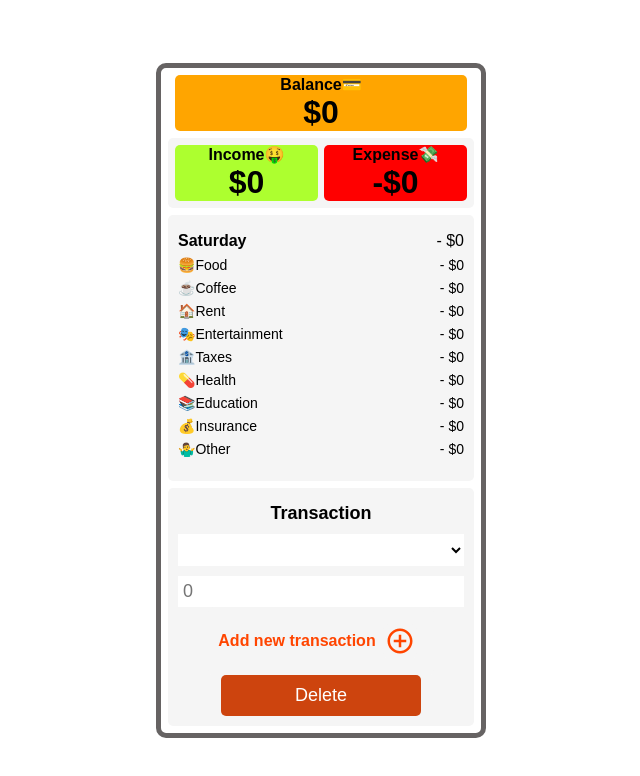
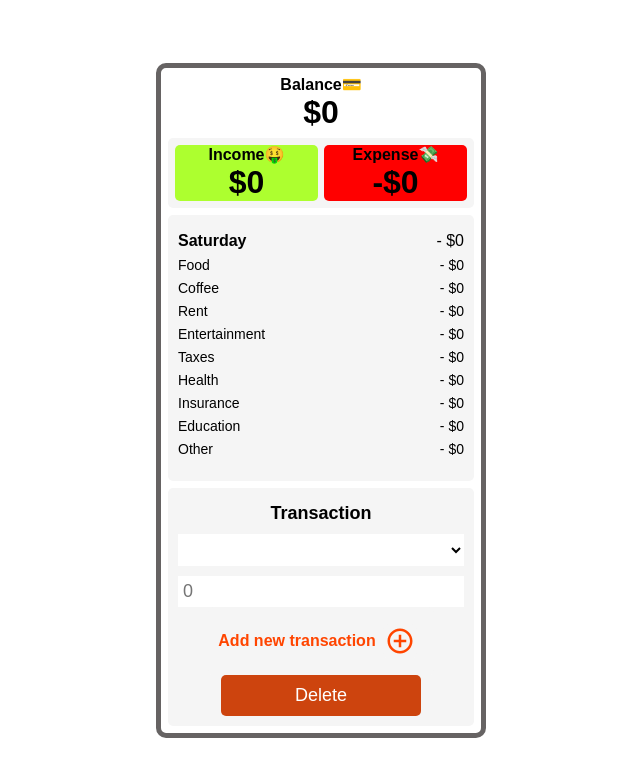
Before and after one commit to jozefkubis/budget-app, a React (Create React App) app: page / in a window 1280 px wide. Shown: the top 776 px of the page, without its empty margins (319-959 px from the left). Built offline with nearby package versions, Linux system fonts and the light colour scheme.

Commit message:
Kod skrateny pomocou Chat-GPT

```diff
--- a/src/App.js
+++ b/src/App.js
@@ -6,83 +6,41 @@ export default function App() {
   const [balance, setBalance] = useState(0)
   const [income, setIncome] = useState(0)
   const [expense, setExpense] = useState(0)
-
-  const [food, setFood] = useState(0)
-  const [coffee, setCoffee] = useState(0)
-  const [rent, setRent] = useState(0)
-  const [entertainment, setEntertainment] = useState(0)
-  const [taxes, setTaxes] = useState(0)
-  const [health, setHealth] = useState(0)
-  const [insurance, setInsurance] = useState(0)
-  const [education, setEducation] = useState(0)
-  const [other, setOther] = useState(0)
+  const [categories, setCategories] = useState({
+    food: 0,
+    coffee: 0,
+    rent: 0,
+    entertainment: 0,
+    taxes: 0,
+    health: 0,
+    insurance: 0,
+    education: 0,
+    other: 0,
+  })
 
   const [cost, setCost] = useState("")
   const [sortBy, setSortBy] = useState("")
-
-  const [date, setDate] = useState("")
+  // const [date, setDate] = useState("")
 
   //MARK: useEffect
   useEffect(() => {
     const loadLocalStorage = () => {
-      const incomeFromLocalStorage = localStorage.getItem("income")
-      const expenseFromLocalStorage = localStorage.getItem("expense")
-      const foodFromLocalStorage = localStorage.getItem("food")
-      const coffeeFromLocalStorage = localStorage.getItem("coffee")
-      const rentFromLocalStorage = localStorage.getItem("rent")
-      const educationFromLocalStorage = localStorage.getItem("education")
-      const entertainmentFromLocalStorage =
-        localStorage.getItem("entertainment")
-      const taxesFromLocalStorage = localStorage.getItem("taxes")
-      const healthFromLocalStorage = localStorage.getItem("health")
-      const insuranceFromLocalStorage = localStorage.getItem("insurance")
-      const otherFromLocalStorage = localStorage.getItem("other")
+      const storedIncome = localStorage.getItem("income")
+      const storedExpense = localStorage.getItem("expense")
+      const storedCategories = JSON.parse(localStorage.getItem("categories"))
 
-      incomeFromLocalStorage && setIncome(Number(incomeFromLocalStorage))
-      expenseFromLocalStorage && setExpense(Number(expenseFromLocalStorage))
-      foodFromLocalStorage && setFood(Number(foodFromLocalStorage))
-      coffeeFromLocalStorage && setCoffee(Number(coffeeFromLocalStorage))
-      rentFromLocalStorage && setRent(Number(rentFromLocalStorage))
-      educationFromLocalStorage &&
-        setEducation(Number(educationFromLocalStorage))
-      entertainmentFromLocalStorage &&
-        setEntertainment(Number(entertainmentFromLocalStorage))
-      taxesFromLocalStorage && setTaxes(Number(taxesFromLocalStorage))
-      healthFromLocalStorage && setHealth(Number(healthFromLocalStorage))
-      insuranceFromLocalStorage &&
-        setInsurance(Number(insuranceFromLocalStorage))
-      otherFromLocalStorage && setOther(Number(otherFromLocalStorage))
+      storedIncome && setIncome(Number(storedIncome))
+      storedExpense && setExpense(Number(storedExpense))
+      storedCategories && setCategories(storedCategories)
     }
     loadLocalStorage()
   }, [])
-
-  //MARK: Functions
-
-  const dayOfWeek = [
-    "Sunday",
-    "Monday",
-    "Tuesday",
-    "Wednesday",
-    "Thursday",
-    "Friday",
-    "Saturday",
-  ]
-
-  const day = dayOfWeek[new Date().getDay()]
 
   //MARK: handleOnClick
   function handleOnClick() {
     let newIncome = income
     let newExpense = expense
-    let newCoffee = coffee
-    let newFood = food
-    let newRent = rent
-    let newEducation = education
-    let newEntertainment = entertainment
-    let newTaxes = taxes
-    let newHealth = health
-    let newInsurance = insurance
-    let newOther = other
+    const newCategories = { ...categories }
 
     if (sortBy === "income") {
       newIncome += Number(cost)
@@ -92,67 +50,27 @@ export default function App() {
       setExpense(newExpense)
     }
 
-    if (sortBy === "coffee") {
-      newCoffee += Number(cost)
-      setCoffee(newCoffee)
-    } else if (sortBy === "food") {
-      newFood += Number(cost)
-      setFood(newFood)
-    } else if (sortBy === "rent") {
-      newRent += Number(cost)
-      setRent(newRent)
-    } else if (sortBy === "education") {
-      newEducation += Number(cost)
-      setEducation(newEducation)
-    } else if (sortBy === "entertainment") {
-      newEntertainment += Number(cost)
-      setEntertainment(newEntertainment)
-    } else if (sortBy === "taxes") {
-      newTaxes += Number(cost)
-      setTaxes(newTaxes)
-    } else if (sortBy === "other") {
-      newOther += Number(cost)
-      setOther(newOther)
-    } else if (sortBy === "health") {
-      newHealth += Number(cost)
-      setHealth(newHealth)
-    } else if (sortBy === "insurance") {
-      newInsurance += Number(cost)
-      setInsurance(newInsurance)
-    }
     sortBy === "" && alert("Please select a category")
+
+    // if (newCategories[sortBy] !== undefined) {
+    //   newCategories[sortBy] += Number(cost)
+    //   setCategories(newCategories)
+    // } else {
+    //   alert("Please select a category")
+    //   return
+    // }
 
     setCost("")
 
     localStorage.setItem("income", JSON.stringify(newIncome))
     localStorage.setItem("expense", JSON.stringify(newExpense))
-    localStorage.setItem("food", JSON.stringify(newFood))
-    localStorage.setItem("coffee", JSON.stringify(newCoffee))
-    localStorage.setItem("rent", JSON.stringify(newRent))
-    localStorage.setItem("entertainment", JSON.stringify(newEntertainment))
-    localStorage.setItem("education", JSON.stringify(newEducation))
-    localStorage.setItem("taxes", JSON.stringify(newTaxes))
-    localStorage.setItem("other", JSON.stringify(newOther))
-    localStorage.setItem("health", JSON.stringify(newHealth))
-    localStorage.setItem("insurance", JSON.stringify(newInsurance))
+    localStorage.setItem("categories", JSON.stringify(newCategories))
   }
 
   return (
     <div className="app">
       <Balance balance={balance} income={income} expense={expense} />
-      <Today
-        food={food}
-        coffee={coffee}
-        rent={rent}
-        entertainment={entertainment}
-        health={health}
-        insurance={insurance}
-        other={other}
-        taxes={taxes}
-        education={education}
-        day={day}
-      />
-
+      <Today categories={categories} />
       <Add
         cost={cost}
         setCost={setCost}
@@ -162,15 +80,7 @@ export default function App() {
         setIncome={setIncome}
         setExpense={setExpense}
         setBalance={setBalance}
-        setFood={setFood}
-        setCoffee={setCoffee}
-        setRent={setRent}
-        setEntertainment={setEntertainment}
-        setEducation={setEducation}
-        setTaxes={setTaxes}
-        setOther={setOther}
-        setHealth={setHealth}
-        setInsurance={setInsurance}
+        setCategories={setCategories}
       />
     </div>
   )
@@ -178,34 +88,22 @@ export default function App() {
 
 //MARK: Components
 
-//MARK: RealTime
-
-//MARK: Balnce
+//MARK: Balance
 function Balance({ balance, income, expense }) {
   let totalBalance = balance + income - expense
 
-  if (totalBalance < 0) {
-    return (
-      <div className="balance-container">
-        <div style={{ backgroundColor: "red" }} className="balance">
-          <h4 style={{ color: "white" }}>Balance💳</h4>
-          <h1 style={{ color: "white" }}>${totalBalance}</h1>
-        </div>
-        <div className="income-expense">
-          <Income income={income} />
-          <Expense expense={expense} />
-        </div>
-      </div>
-    )
-  }
-
   return (
     <div className="balance-container">
-      <div className="balance">
+      <div
+        className="balance"
+        style={{
+          backgroundColor: totalBalance < 0 ? "red" : "transparent",
+          color: totalBalance < 0 ? "white" : "black",
+        }}
+      >
         <h4>Balance💳</h4>
         <h1>${totalBalance}</h1>
       </div>
-
       <div className="income-expense">
         <Income income={income} />
         <Expense expense={expense} />
@@ -235,64 +133,33 @@ function Expense({ expense }) {
 }
 
 //MARK: Today
-function Today({
-  food,
-  coffee,
-  rent,
-  entertainment,
-  education,
-  taxes,
-  other,
-  health,
-  insurance,
-  numTime,
-  day,
-}) {
+function Today({ categories }) {
+  const dayOfWeek = [
+    "Sunday",
+    "Monday",
+    "Tuesday",
+    "Wednesday",
+    "Thursday",
+    "Friday",
+    "Saturday",
+  ]
+  const day = dayOfWeek[new Date().getDay()]
+
+  const total = Object.values(categories).reduce((acc, value) => acc + value, 0)
+
   return (
     <div className="today">
       <div className="today-total">
-        <h4>{day}</h4>{" "}
-        <span>
-          - $
-          {food +
-            coffee +
-            rent +
-            entertainment +
-            health +
-            education +
-            taxes +
-            insurance +
-            other}
-        </span>
+        <h4>{day}</h4>
+        <span>- ${total}</span>
       </div>
       <div className="transactions-today">
-        <div>
-          <p>🍔Food</p> <span>- ${food}</span>
-        </div>
-        <div>
-          <p>☕Coffee</p> <span>- ${coffee}</span>
-        </div>
-        <div>
-          <p>🏠Rent</p> <span>- ${rent}</span>
-        </div>
-        <div>
-          <p>🎭Entertainment</p> <span>- ${entertainment}</span>
-        </div>
-        <div>
-          <p>🏦Taxes</p> <span>- ${taxes}</span>
-        </div>
-        <div>
-          <p>💊Health</p> <span>- ${health}</span>
-        </div>
-        <div>
-          <p>📚Education</p> <span>- ${education}</span>
-        </div>
-        <div>
-          <p>💰Insurance</p> <span>- ${insurance}</span>
-        </div>
-        <div>
-          <p>🤷‍♂️Other</p> <span>- ${other}</span>
-        </div>
+        {Object.entries(categories).map(([key, value]) => (
+          <div key={key}>
+            <p>{key.charAt(0).toUpperCase() + key.slice(1)}</p>
+            <span>- ${value}</span>
+          </div>
+        ))}
       </div>
     </div>
   )
@@ -308,30 +175,24 @@ function Add({
   setIncome,
   setExpense,
   setBalance,
-  setFood,
-  setCoffee,
-  setRent,
-  setEntertainment,
-  setTaxes,
-  setHealth,
-  setEducation,
-  setInsurance,
-  setOther,
+  setCategories,
 }) {
   //MARK: handleDelete
   function handleDelete() {
     setIncome(0)
     setExpense(0)
     setBalance(0)
-    setFood(0)
-    setCoffee(0)
-    setRent(0)
-    setEntertainment(0)
-    setTaxes(0)
-    setHealth(0)
-    setEducation(0)
-    setInsurance(0)
-    setOther(0)
+    setCategories({
+      food: 0,
+      coffee: 0,
+      rent: 0,
+      entertainment: 0,
+      taxes: 0,
+      health: 0,
+      insurance: 0,
+      education: 0,
+      other: 0,
+    })
     setSortBy("")
 
     localStorage.clear()
@@ -360,14 +221,13 @@ function Add({
           value={cost}
           onChange={(e) => setCost(Number(e.target.value))}
         />
-
         <div className="add">
-          <h4>Add new transaction </h4>
-          <span onClick={() => onClick()}>
+          <h4>Add new transaction</h4>
+          <span onClick={onClick}>
             <MdAddCircleOutline />
           </span>
         </div>
-        <button className="delete" onClick={() => handleDelete()}>
+        <button className="delete" onClick={handleDelete}>
           Delete
         </button>
       </div>
```
